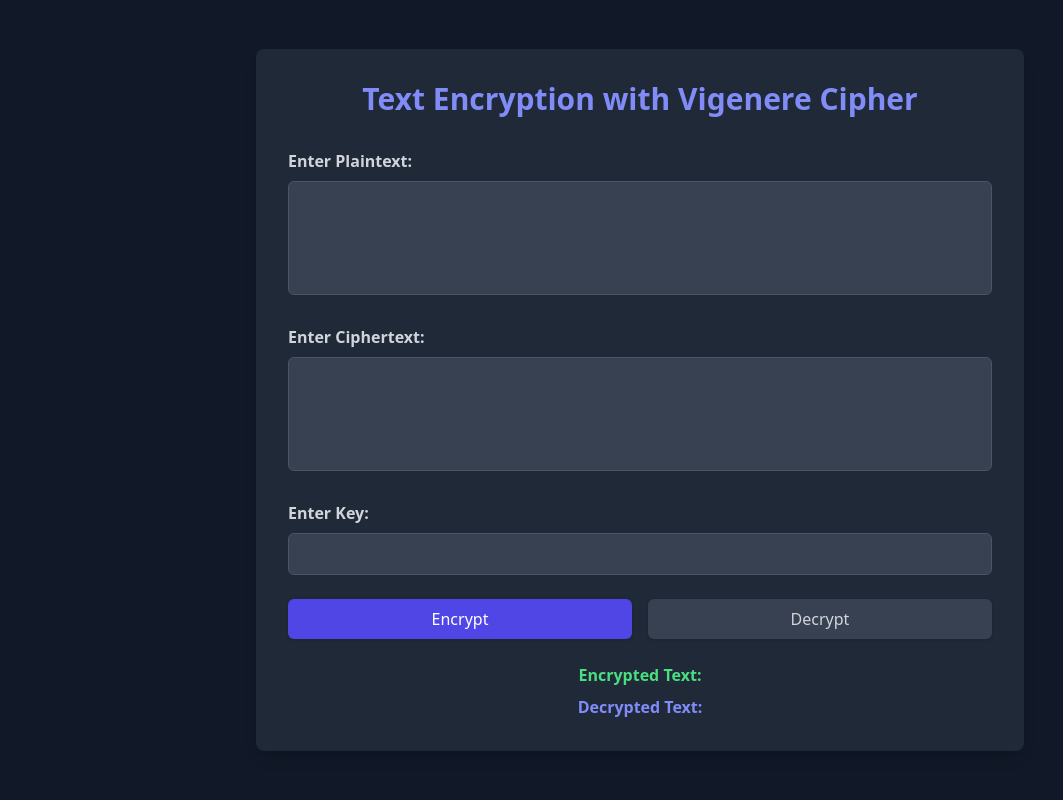
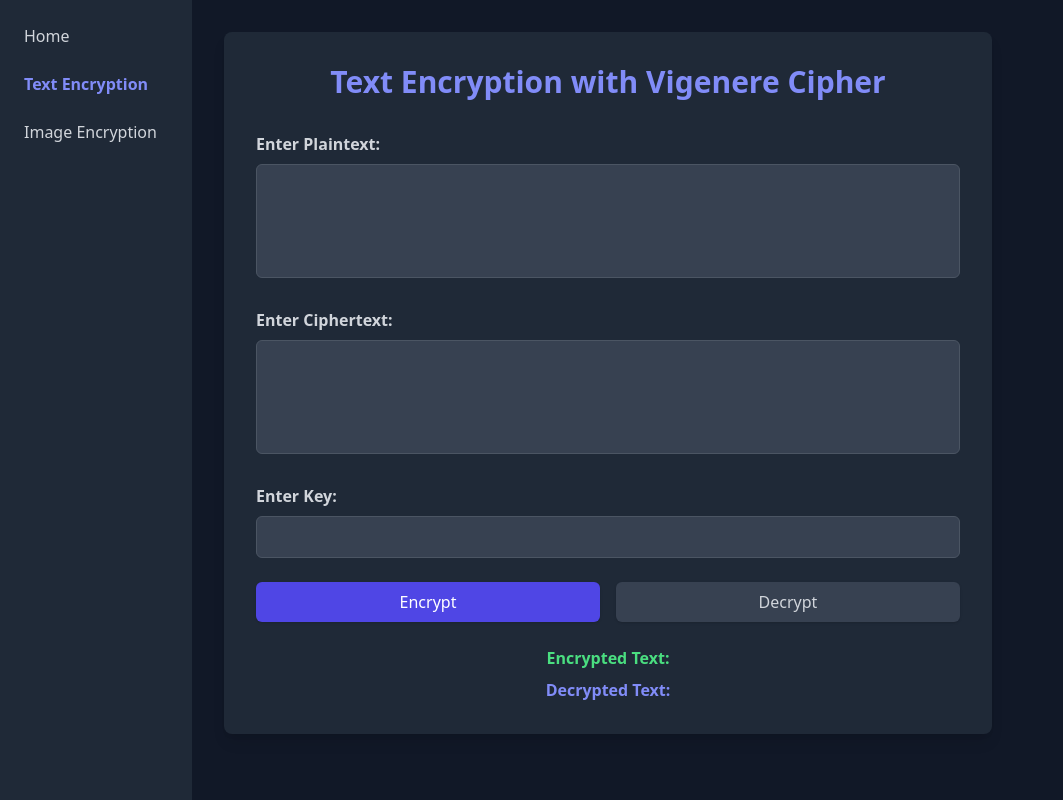
Before and after one commit to camcole04/ImageEncoder, a Django app: page /text_encryption/ in a window 1280 px wide. Shown: the whole page, without its empty margins (0-1063 px from the left). Run offline with Django 5.2, Linux system fonts and the light colour scheme; some libraries are stand-ins or nearby versions.

Commit message:
Refactored navigation and layout in encryption views

```diff
--- a/imagecrypto/core/templates/text_encryption.html
+++ b/imagecrypto/core/templates/text_encryption.html
@@ -6,7 +6,13 @@
   <title>Text Encryption</title>
   <script src="https://cdn.tailwindcss.com"></script>
 </head>
-<body class="bg-gray-900 min-h-screen flex items-center justify-center p-6 text-gray-100">
+<body class="bg-gray-900 min-h-screen flex text-gray-100">
+  <nav class="w-48 bg-gray-800 p-6 flex flex-col space-y-6">
+    <a href="{% url 'starting_page' %}" class="text-gray-300 hover:text-indigo-400">Home</a>
+    <a href="{% url 'text_encryption' %}" class="text-indigo-400 font-semibold hover:text-indigo-600">Text Encryption</a>
+    <a href="{% url 'image_encryption' %}" class="text-gray-300 hover:text-indigo-400">Image Encryption</a>
+  </nav>
+  <main class="flex-1 p-8">
     <div class="bg-gray-800 rounded-lg shadow-lg max-w-3xl w-full p-8">
       <h1 class="text-3xl font-bold mb-8 text-center text-indigo-400">Text Encryption with Vigenere Cipher</h1>
 
@@ -36,5 +42,6 @@
       <p class="mt-6 text-center text-green-400 font-semibold">Encrypted Text: {{ encrypted_text }}</p>
       <p class="mt-2 text-center text-indigo-400 font-semibold">Decrypted Text: {{ decrypted_text }}</p>
     </div>
+  </main>
 </body>
 </html>
--- a/imagecrypto/core/views.py
+++ b/imagecrypto/core/views.py
@@ -3,7 +3,7 @@ from django.http import HttpResponse, JsonResponse
 from django.template import loader
 from django.views.decorators.csrf import csrf_exempt
 import json
-from core.crypto import aes_encrypt_text, aes_decrypt_text, aes_encrypt_image, aes_decrypt_image
+from core.crypto import aes_encrypt_text, aes_decrypt_text, aes_encrypt_image, aes_decrypt_image, vigenere_encrypt, vigenere_decrypt
 
 # Create your views here.
 def image_encryption_view(request):
```
Also changed, not shown: imagecrypto/core/templates/image_encryption.html (renamed from imagecrypto/core/templates/myfirst.html, +10 -7 lines), imagecrypto/core/templates/starting_page.html (+14 -7 lines). Lines whose indentation alone changed are shown as unchanged.
